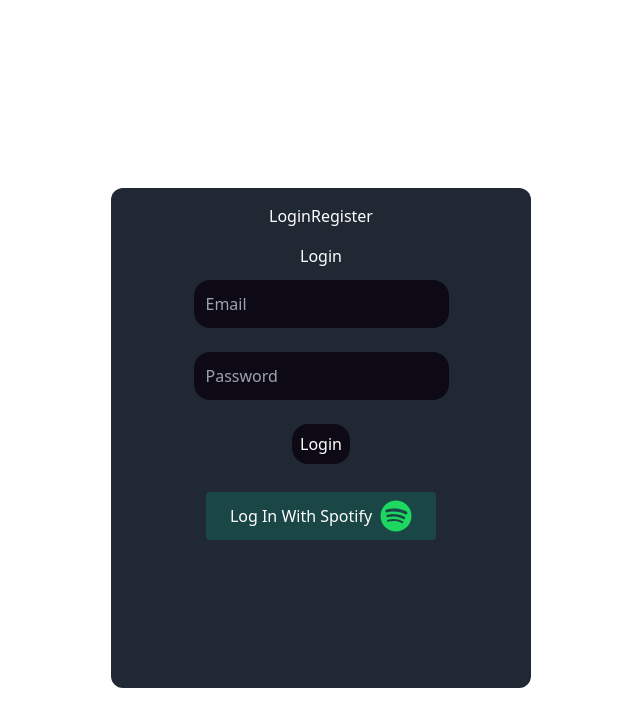
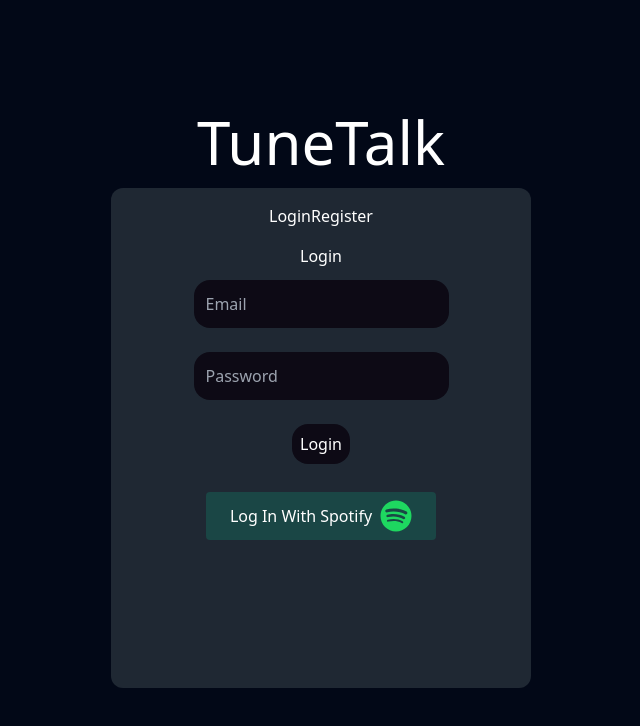
Before and after one commit to Shredrox/TuneTalk, a React (Vite) app in the folder TuneTalkClient/: page / in a window 1280 px wide. Shown: the top 726 px of the page, without its empty margins (319-959 px from the left). Built offline with nearby package versions, Linux system fonts and the light colour scheme.

Commit message:
Add color mode switching

```diff
--- a/TuneTalkClient/src/App.tsx
+++ b/TuneTalkClient/src/App.tsx
@@ -1,11 +1,12 @@
 import { RouterProvider } from "react-router-dom";
 import { MainRouter } from "./router/MainRouter";
+import { ThemeProvider } from "./components/ThemeProvider";
 
 function App() {
   return (
-    <div>
+    <ThemeProvider defaultTheme="dark" storageKey="vite-ui-theme">
       <RouterProvider router={MainRouter}/>
-    </div>
+    </ThemeProvider>
   )
 }
 
--- /dev/null
+++ b/TuneTalkClient/src/components/ModeToggle.tsx
@@ -0,0 +1,37 @@
+import { Moon, Sun } from "lucide-react"
+
+import { Button } from "@/components/Button"
+import {
+  DropdownMenu,
+  DropdownMenuContent,
+  DropdownMenuItem,
+  DropdownMenuTrigger,
+} from "@/components/DropdownMenu"
+import { useTheme } from "@/components/ThemeProvider"
+
+export function ModeToggle() {
+  const { setTheme } = useTheme()
+
+  return (
+    <DropdownMenu>
+      <DropdownMenuTrigger asChild>
+        <Button variant="outline" size="icon">
+          <Sun className="h-[1.2rem] w-[1.2rem] rotate-0 scale-100 transition-all dark:-rotate-90 dark:scale-0" />
+          <Moon className="absolute h-[1.2rem] w-[1.2rem] rotate-90 scale-0 transition-all dark:rotate-0 dark:scale-100" />
+          <span className="sr-only">Toggle theme</span>
+        </Button>
+      </DropdownMenuTrigger>
+      <DropdownMenuContent align="end" onCloseAutoFocus={(e) => e.preventDefault()}>
+        <DropdownMenuItem onClick={() => setTheme("light")}>
+          Light
+        </DropdownMenuItem>
+        <DropdownMenuItem onClick={() => setTheme("dark")}>
+          Dark
+        </DropdownMenuItem>
+        <DropdownMenuItem onClick={() => setTheme("system")}>
+          System
+        </DropdownMenuItem>
+      </DropdownMenuContent>
+    </DropdownMenu>
+  )
+}
--- /dev/null
+++ b/TuneTalkClient/src/components/ThemeProvider.tsx
@@ -0,0 +1,74 @@
+import { createContext, useContext, useEffect, useState } from "react"
+
+type Theme = "dark" | "light" | "system"
+
+type ThemeProviderProps = {
+  children: React.ReactNode
+  defaultTheme?: Theme
+  storageKey?: string
+}
+
+type ThemeProviderState = {
+  theme: Theme
+  setTheme: (theme: Theme) => void
+}
+
+const initialState: ThemeProviderState = {
+  theme: "system",
+  setTheme: () => null,
+}
+
+const ThemeProviderContext = createContext<ThemeProviderState>(initialState)
+
+export function ThemeProvider({
+  children,
+  defaultTheme = "system",
+  storageKey = "vite-ui-theme",
+  ...props
+}: ThemeProviderProps) {
+  const [theme, setTheme] = useState<Theme>(
+    () => (localStorage.getItem(storageKey) as Theme) || defaultTheme
+  )
+
+  useEffect(() => {
+    const root = window.document.documentElement
+
+    root.classList.remove("light", "dark")
+
+    if (theme === "system") {
+      const systemTheme = window.matchMedia("(prefers-color-scheme: dark)")
+        .matches
+        ? "dark"
+        : "light"
+
+      root.classList.add(systemTheme)
+      return
+    }
+
+    root.classList.add(theme)
+  }, [theme])
+
+  const value = {
+    theme,
+    setTheme: (theme: Theme) => {
+      localStorage.setItem(storageKey, theme)
+      setTheme(theme)
+    },
+  }
+
+  return (
+    <ThemeProviderContext.Provider {...props} value={value}>
+      {children}
+    </ThemeProviderContext.Provider>
+  )
+}
+
+export const useTheme = () => {
+  const context = useContext(ThemeProviderContext)
+
+  if (context === undefined){
+    throw new Error("useTheme must be used within a ThemeProvider")
+  }
+
+  return context
+}
```
